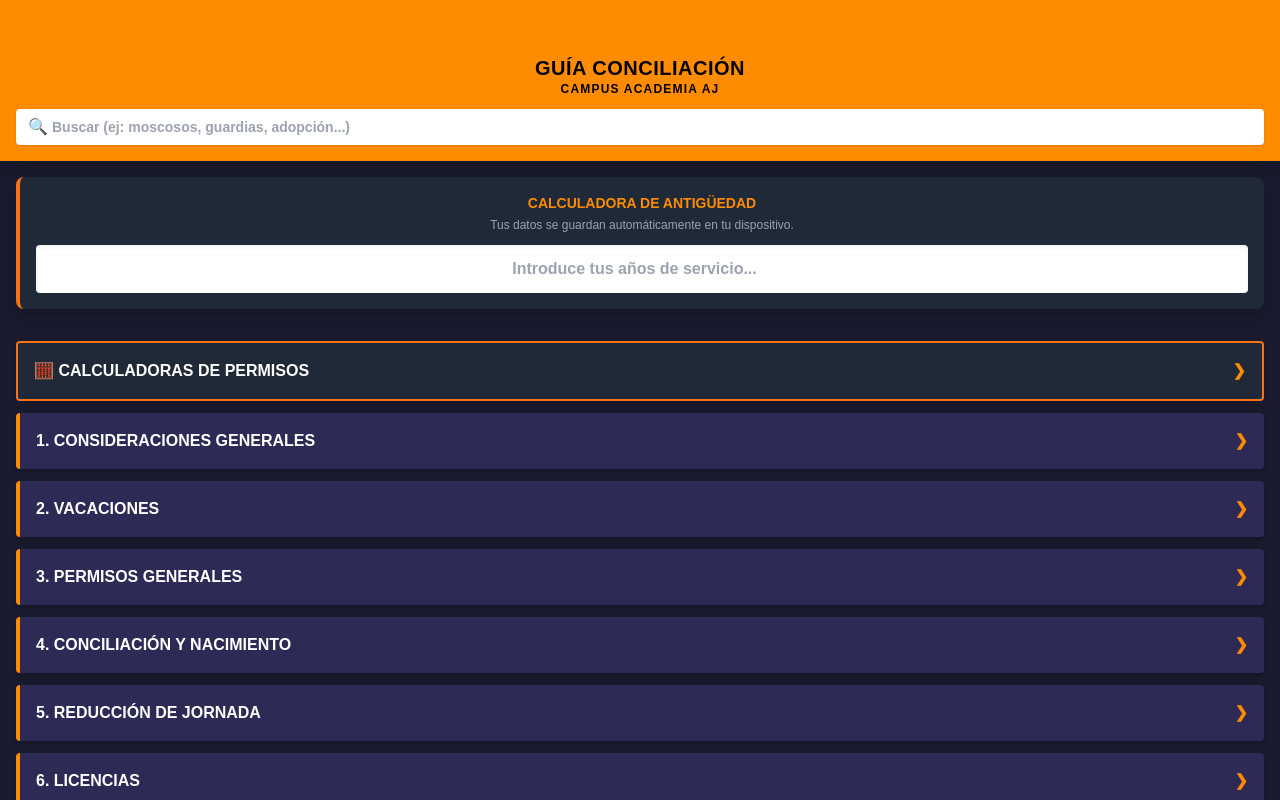
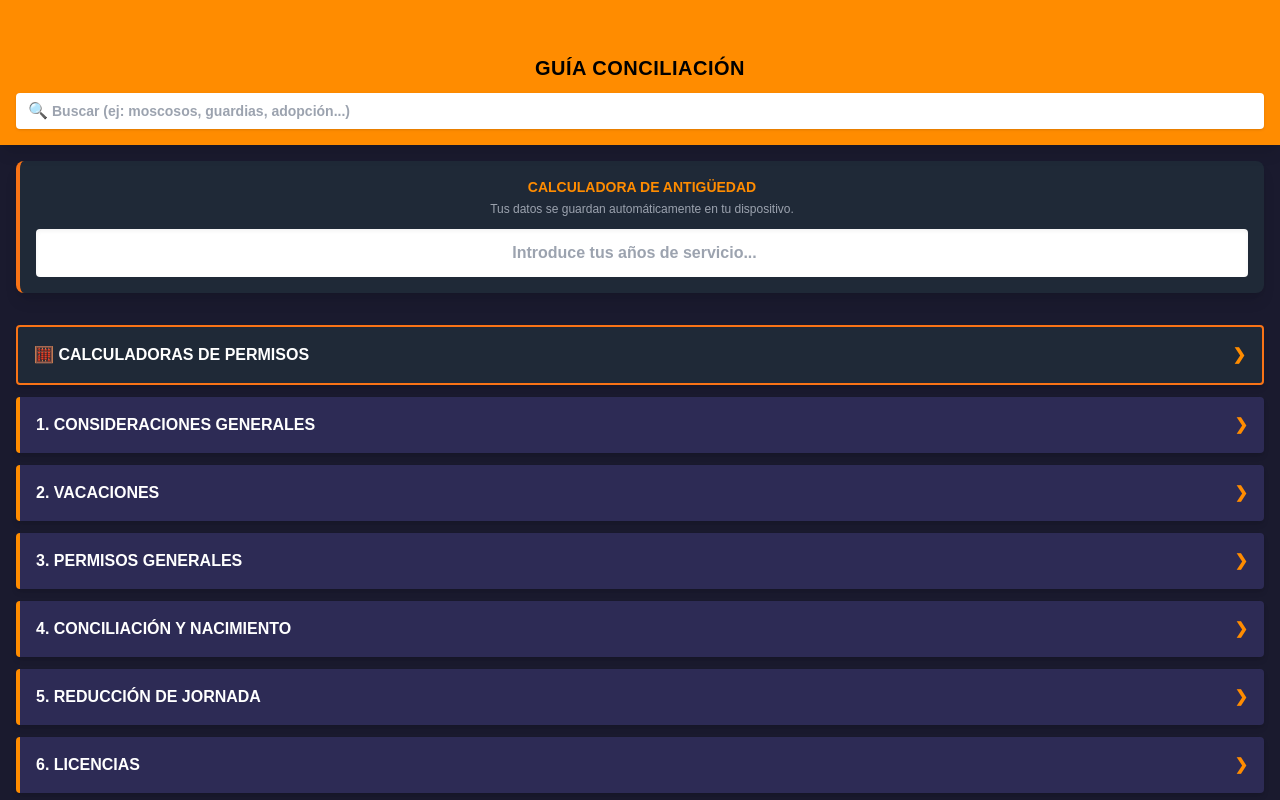
Before and after one commit to kasas1978/app-conciliacion, a plain HTML site: page index.html in a window 1280 px wide. Shown: the top 800 px of the page. Drawn offline with Linux system fonts and the light colour scheme.

Commit message:
Actualizar index.html

```diff
--- a/index.html
+++ b/index.html
@@ -64,7 +64,7 @@
         <button id="btnVolver" onclick="volverMenu()" class="hidden font-bold bg-black text-white px-3 py-2 rounded shadow text-sm active:bg-gray-800 transition">❮ VOLVER</button>
         <div class="flex-1 text-center" id="tituloHeader">
             <h1 class="text-xl font-bold uppercase leading-tight tracking-wide">Guía Conciliación</h1>
-            <p class="text-xs font-bold tracking-widest">CAMPUS ACADEMIA AJ</p>
+            <p class="text-xs font-bold tracking-widest"></p>
         </div>
         <button id="btnExpandirTodo" onclick="toggleTodosAcordeones()" class="hidden font-bold bg-black text-white px-3 py-2 rounded shadow text-xs active:bg-gray-800 transition">EXPANDIR</button>
     </div>
```
